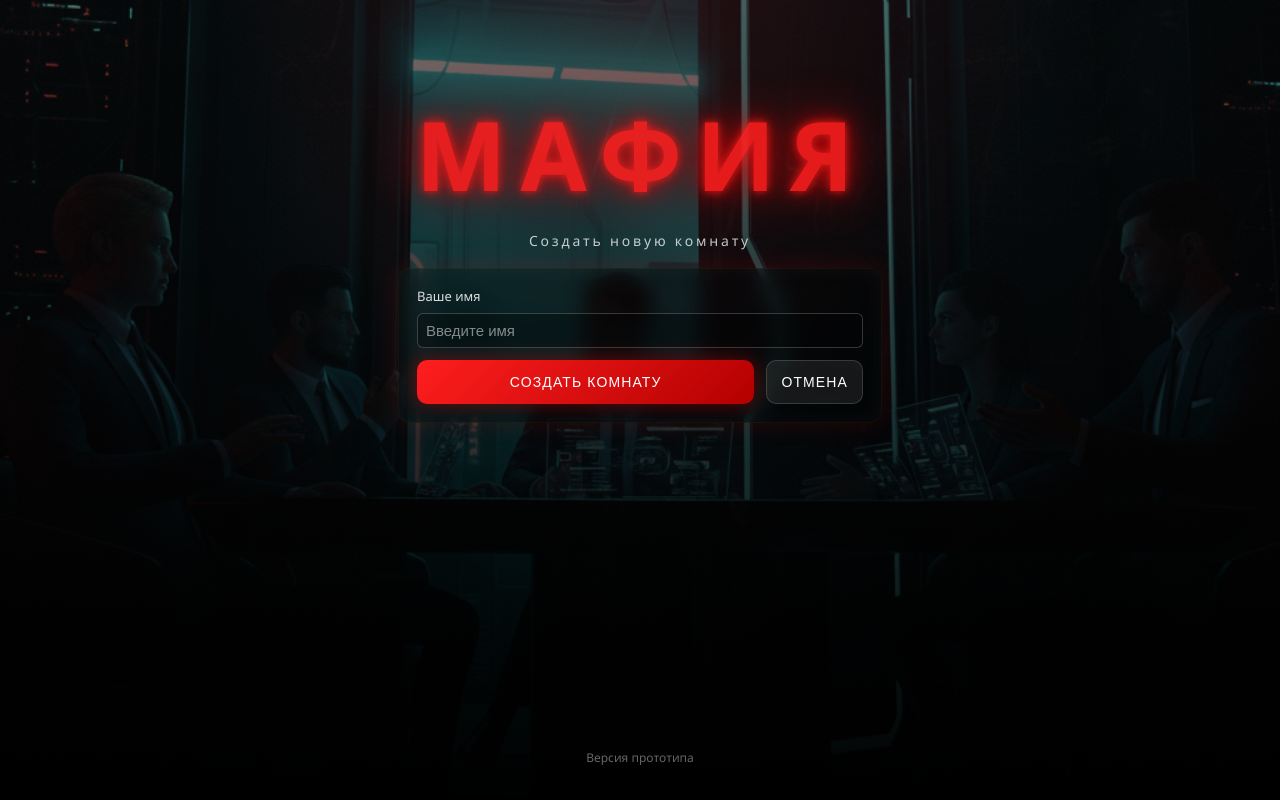
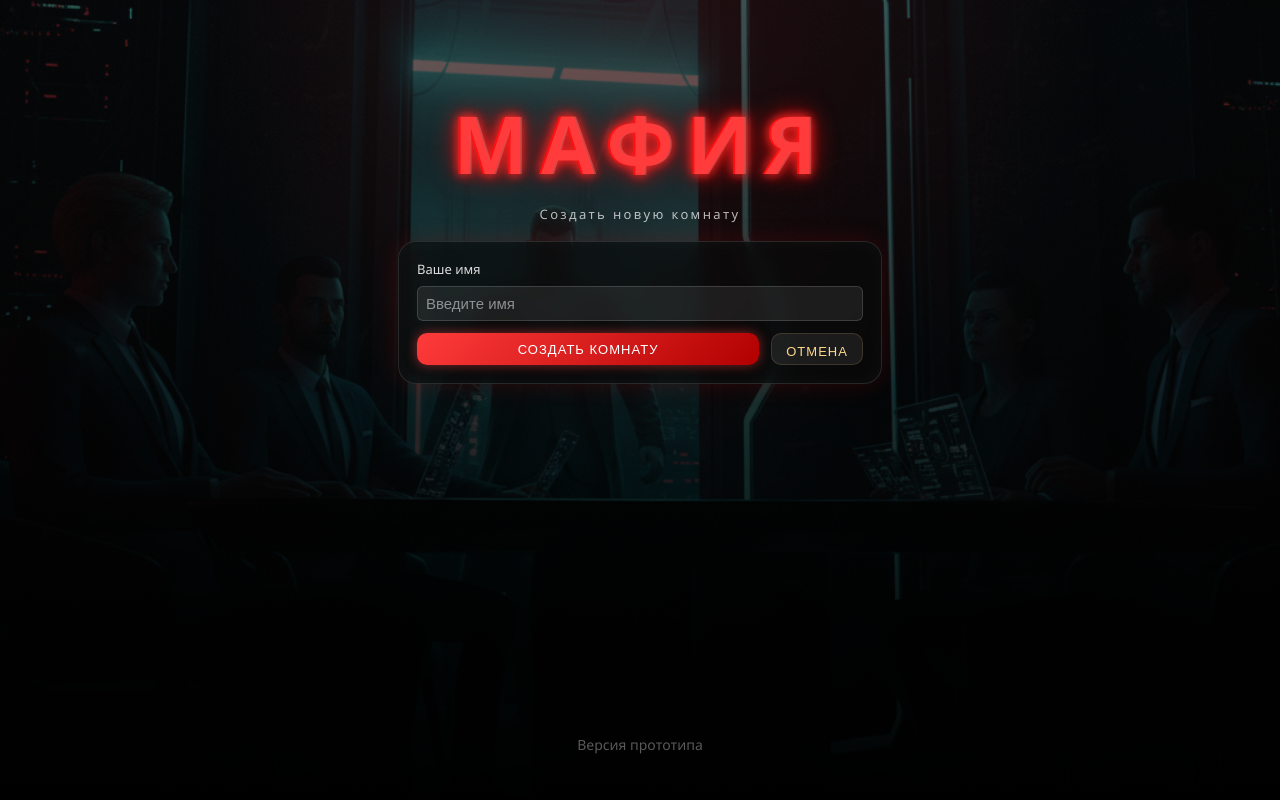
Before and after one commit to PlumGame/plummafiozi, a React (Vite) app: page /create in a window 1280 px wide. Built offline with nearby package versions, Linux system fonts and the light colour scheme.

Commit message:
Initial commit

```diff
--- a/src/pages/css/CreateRoom.css
+++ b/src/pages/css/CreateRoom.css
@@ -1,8 +1,8 @@
 /* ===== RESET ===== */
 * {
+  box-sizing: border-box;
   margin: 0;
   padding: 0;
-  box-sizing: border-box;
   -webkit-tap-highlight-color: transparent;
 }
 
@@ -49,7 +49,7 @@ html, body {
   to   { filter: brightness(0.65); }
 }
 
-/* ===== TITLE ===== */
+/* ===== TITLE WRAP ===== */
 .title-wrap {
   position: relative;
   z-index: 1;
@@ -57,7 +57,9 @@ html, body {
   text-align: center;
 }
 
+/* ===== MAFIA TITLE (SAME STYLE) ===== */
 .app-title {
+  position: relative;
   font-size: clamp(48px, 14vw, 96px);
   font-weight: 900;
   letter-spacing: 0.15em;
@@ -66,10 +68,33 @@ html, body {
     0 0 10px #ff1e1e,
     0 0 25px rgba(255,0,0,0.8),
     0 0 60px rgba(255,0,0,0.6);
-  animation: flicker 2.5s infinite, glitch 3s infinite;
+  animation: flicker 2.5s infinite;
 }
 
-/* МЕРЦАНИЕ */
+/* GLITCH LAYERS */
+.app-title::before,
+.app-title::after {
+  content: "МАФИЯ";
+  position: absolute;
+  inset: 0;
+  pointer-events: none;
+}
+
+.app-title::before {
+  color: #ff0000;
+  opacity: 0.7;
+  transform: translate(-2px, 0);
+  animation: glitchLeft 3s infinite;
+}
+
+.app-title::after {
+  color: #ff6a6a;
+  opacity: 0.5;
+  transform: translate(2px, 0);
+  animation: glitchRight 2.5s infinite;
+}
+
+/* ===== TITLE ANIMATIONS ===== */
 @keyframes flicker {
   0%, 100% { opacity: 1; }
   45% { opacity: 0.85; }
@@ -78,16 +103,21 @@ html, body {
   52% { opacity: 0.7; }
 }
 
-/* GLITCH */
-@keyframes glitch {
-  0% { transform: none; }
-  20% { transform: skew(-1deg); }
-  40% { transform: skew(1deg); }
-  60% { transform: translateX(-2px); }
-  80% { transform: translateX(2px); }
-  100% { transform: none; }
+@keyframes glitchLeft {
+  0%, 100% { transform: translate(0,0); }
+  20% { transform: translate(-2px, -1px); }
+  40% { transform: translate(2px, 1px); }
+  60% { transform: translate(-1px, 1px); }
 }
 
+@keyframes glitchRight {
+  0%, 100% { transform: translate(0,0); }
+  25% { transform: translate(2px, 0); }
+  50% { transform: translate(-2px, 0); }
+  75% { transform: translate(1px, -1px); }
+}
+
+/* ===== SUBTITLE ===== */
 .subtitle {
   margin-top: 10px;
   font-size: 14px;
@@ -151,7 +181,7 @@ html, body {
   cursor: not-allowed;
 }
 
-/* GHOST */
+/* GHOST BUTTON */
 .glow-btn.ghost {
   background: rgba(255,255,255,0.08);
   box-shadow: none;
--- a/src/pages/css/Lobby.css
+++ b/src/pages/css/Lobby.css
@@ -1,205 +1,344 @@
-/* ===== RESET ===== */
+/* Reset */
 * {
   margin: 0;
   padding: 0;
   box-sizing: border-box;
-  -webkit-tap-highlight-color: transparent;
 }
 
 html, body {
   width: 100%;
   height: 100%;
-  background: #000;
-  font-family: 'Segoe UI', system-ui, sans-serif;
-  overflow: hidden;
+  font-family: 'Segoe UI', sans-serif;
+  background: #0a0a0a;
+  overflow-x: hidden;
 }
 
-/* ===== SCREEN ===== */
+/* Screen */
 .screen-center {
   position: relative;
-  width: 100vw;
-  height: 100svh;
+  min-height: 100vh;
   display: flex;
   flex-direction: column;
   align-items: center;
   color: #fff;
-  z-index: 1;
+  background: radial-gradient(circle at top, #ff5a5a30, #000 80%);
 }
 
-/* ===== BACKGROUND ===== */
-.screen-center::before {
-  content: '';
-  position: absolute;
-  inset: 0;
-  background:
-    radial-gradient(circle at top, rgba(255,0,0,0.18), transparent 40%),
-    linear-gradient(to bottom, rgba(0,0,0,.35), #000),
-    url("../../assets/lo.jpg");
-  background-size: cover;
-  background-position: center;
-  pointer-events: none; /* клики проходят сквозь фон */
-  z-index: 0;
-  filter: contrast(1.1) brightness(0.6);
-  animation: bgPulse 8s infinite alternate;
-}
-
-@keyframes bgPulse {
-  from { filter: brightness(0.5); }
-  to { filter: brightness(0.7); }
-}
-
-/* ===== TITLE ===== */
+/* Title */
 .title-wrap {
   text-align: center;
   margin-top: 8vh;
-  position: relative;
-  z-index: 1;
 }
 
 .app-title {
-  font-size: clamp(48px, 14vw, 96px);
+  font-size: clamp(40px, 10vw, 80px);
   font-weight: 900;
-  letter-spacing: 0.15em;
-  color: #ff1e1e;
-  text-shadow:
-    0 0 10px #ff1e1e,
-    0 0 25px rgba(255,0,0,0.8),
-    0 0 60px rgba(255,0,0,0.6);
-  animation: flicker 2.5s infinite, glitch 3s infinite;
-}
-
-@keyframes flicker {
-  0%, 100% { opacity: 1; }
-  45% { opacity: 0.85; }
-  47% { opacity: 0.4; }
-  49% { opacity: 1; }
-  52% { opacity: 0.7; }
-}
-
-@keyframes glitch {
-  0% { transform: none; }
-  20% { transform: skew(-1deg); }
-  40% { transform: skew(1deg); }
-  60% { transform: translateX(-2px); }
-  80% { transform: translateX(2px); }
-  100% { transform: none; }
+  color: #ff2a2a;
+  text-shadow: 0 0 12px rgba(255,40,40,0.8), 0 0 30px rgba(255,0,0,0.4);
+  animation: flicker 3s infinite;
 }
 
 .subtitle {
-  margin-top: 12px;
-  font-size: 14px;
-  letter-spacing: 0.2em;
-  opacity: 0.75;
-  position: relative;
-  z-index: 1;
+  margin-top: 8px;
+  font-size: 13px;
+  opacity: 0.7;
 }
 
-/* ===== CARDS & SECTIONS ===== */
-.card, section {
-  background: rgba(0,0,0,0.28);
-  padding: 18px;
-  border-radius: 12px;
-  border: 1px solid rgba(255,200,50,0.06);
-  position: relative;
-  z-index: 1;
+.code-highlight {
+  color: #ffd84d;
 }
 
-/* ===== BUTTONS ===== */
+/* Lobby Container */
+.lobby-container {
+  width: 95%;
+  max-width: 720px;
+  padding: 18px;
+  margin-top: 20px;
+}
+
+/* Error Banner */
+.error-banner {
+  padding: 10px;
+  margin-bottom: 12px;
+  border-radius: 8px;
+  background: #3b1f1f;
+  color: #ffd1d1;
+  font-weight: 700;
+  text-align: center;
+}
+
+/* Top controls */
+.top-controls {
+  display: flex;
+  flex-wrap: wrap;
+  justify-content: space-between;
+  gap: 12px;
+  margin-bottom: 16px;
+}
+
+.code-group {
+  display: flex;
+  gap: 8px;
+  flex-wrap: wrap;
+}
+
+.room-code {
+  padding: 8px 12px;
+  border-radius: 10px;
+  background: rgba(0,0,0,0.35);
+  border: 1px solid rgba(255,200,50,0.1);
+  color: #ffd84d;
+  font-weight: 700;
+  min-width: 80px;
+  text-align: center;
+}
+
+.action-buttons {
+  display: flex;
+  flex-direction: row;
+  flex-wrap: wrap;
+  gap: 8px;
+}
+
+/* Players Section */
+.players-section {
+  background: rgba(0,0,0,0.28);
+  padding: 14px;
+  border-radius: 12px;
+  border: 1px solid rgba(255,200,50,0.08);
+}
+
+.players-section h3 {
+  margin-bottom: 10px;
+}
+
+/* Player list */
+.players-list {
+  list-style: none;
+  display: grid;
+  gap: 10px;
+}
+
+.player-item {
+  display: flex;
+  justify-content: space-between;
+  align-items: center;
+  padding: 12px;
+  border-radius: 12px;
+  background: rgba(255,255,255,0.05); /* было 0.02 — стало 0.05 */
+  border: 1px solid rgba(255,255,255,0.05); /* чуть ярче */
+  transition: transform 0.2s, box-shadow 0.2s;
+}
+
+.player-item.dead {
+  background: rgba(255,0,0,0.08); /* для выбывших игроков — красноватый */
+  border: 1px solid rgba(255,0,0,0.12);
+}
+
+.player-item:hover {
+  transform: translateY(-2px);
+  box-shadow: 0 6px 18px rgba(0,0,0,0.6);
+}
+
+
+.player-info {
+  display: flex;
+  align-items: center;
+  gap: 12px;
+}
+
+.player-avatar {
+  width: 46px;
+  height: 46px;
+  border-radius: 12px;
+  background: radial-gradient(circle at top, #ffd84d, #b68b2e);
+  display: flex;
+  justify-content: center;
+  align-items: center;
+  font-weight: 800;
+  color: #000;
+  font-size: 18px;
+}
+
+.player-name {
+  font-weight: 700;
+  color: #fff;
+}
+
+.host-label {
+  font-size: 12px;
+  color: #ffd84d;
+  margin-left: 6px;
+}
+
+.player-status {
+  font-size: 12px;
+  color: #cfcfcf;
+}
+
+.player-actions {
+  display: flex;
+  gap: 8px;
+  align-items: center;
+  flex-wrap: wrap;
+}
+
+.ready-status.ready {
+  color: #9ee29e;
+  font-weight: 700;
+}
+
+.ready-status.not-ready {
+  color: #ffd84d;
+  font-weight: 700;
+}
+
+/* Buttons */
 .glow-btn {
-  height: 44px;
+  height: 32px;
+  padding: 0 12px;
+  font-size: 13px;
   border-radius: 10px;
-  font-size: 14px;
-  letter-spacing: 0.08em;
-  text-transform: uppercase;
   border: none;
   cursor: pointer;
+  color: #fff;
+  background: linear-gradient(135deg, #ff3b3b, #b10000);
+  box-shadow: 0 0 12px rgba(255,60,60,0.5);
   transition: all 0.25s ease;
-  background: linear-gradient(135deg, #ff1e1e, #b30000);
-  color: #fff;
-  box-shadow: 0 0 20px rgba(255,0,0,0.4);
-  position: relative;
-  z-index: 1;
 }
 
 .glow-btn:hover {
-  transform: scale(1.03);
-  box-shadow: 0 0 35px rgba(255,0,0,0.7);
+  transform: translateY(-1px) scale(1.03);
+  box-shadow: 0 0 24px rgba(255,80,80,0.7);
+}
+
+.glow-btn:active {
+  transform: scale(0.97);
 }
 
 .glow-btn.ghost {
   background: rgba(255,255,255,0.08);
-  color: #fff;
-  backdrop-filter: blur(6px);
-  border: 1px solid rgba(255,255,255,0.15);
+  color: #ffd88a;
+  border: 1px solid rgba(255,210,120,0.15);
+  box-shadow: none;
 }
 
 .glow-btn.ghost:hover {
-  background: rgba(255,255,255,0.15);
+  background: rgba(255,255,255,0.14);
 }
 
-/* ===== INPUTS ===== */
-input[type="text"] {
-  display: block;
-  width: 100%;
-  margin-top: 8px;
-  padding: 8px;
-  border-radius: 6px;
-  border: 1px solid rgba(255,255,255,0.2);
-  background: rgba(0,0,0,0.3);
-  color: #fff;
-  outline: none;
-  position: relative;
-  z-index: 1;
+.glow-btn.ready-btn {
+  min-width: 80px;
 }
 
-input::placeholder {
-  color: rgba(255,255,255,0.5);
+/* Start game button */
+.glow-btn.start-game {
+  background: linear-gradient(135deg, #42f569, #1f8c2b);
+  box-shadow: 0 0 12px rgba(66,245,105,0.6);
 }
 
-/* ===== FOOTER ===== */
+/* Footer */
 .small-footer {
+  margin-top: auto;
+  padding: 12px 0;
+  font-size: 14px;
+  opacity: 0.35;
   text-align: center;
-  font-size: 12px;
-  opacity: 0.4;
-  padding-bottom: env(safe-area-inset-bottom);
-  margin-top: auto;
-  position: relative;
-  z-index: 1;
 }
 
-/* ===== PLAYER LIST ===== */
-ul {
-  list-style: none;
-  padding: 0;
-  margin: 0;
-  display: grid;
-  gap: 10px;
+/* Mobile */
+@media (max-width: 480px) {
+  .top-controls {
+    flex-direction: column;
+    align-items: stretch;
+  }
+
+  .action-buttons {
+    flex-direction: column;
+  }
+
+  .glow-btn {
+    width: 100%;
+  }
+
+  .ready-btn {
+    min-width: auto;
+    width: 100px;
+  }
 }
 
-li {
+/* Flicker animation */
+@keyframes flicker {
+  0%, 19%, 21%, 23%, 25%, 54%, 56%, 100% {opacity: 1;}
+  20%, 22%, 24%, 55% {opacity: 0.4;}
+}
+
+/* ===== Player item layout fix ===== */
+.player-item {
   display: flex;
   align-items: center;
-  justify-content: space-between;
+  justify-content: space-between; /* имя слева, действия справа */
   gap: 12px;
   padding: 10px 12px;
-  border-radius: 8px;
-  background: rgba(255,255,255,0.02);
-  border: 1px solid rgba(255,255,255,0.02);
-  position: relative;
-  z-index: 1;
+  overflow: hidden;               /* предотвращаем выход за границы */
 }
 
-li .avatar {
-  width: 44px;
-  height: 44px;
-  border-radius: 10px;
-  background: linear-gradient(180deg, rgba(255,216,77,0.08), rgba(255,200,50,0.03));
+/* Левая часть: аватар + имя */
+.player-info {
   display: flex;
   align-items: center;
-  justify-content: center;
-  color: #ffd84d;
-  font-weight: 800;
-  font-size: 16px;
-  position: relative;
-  z-index: 1;
+  gap: 12px;
+  min-width: 0;                   /* важно для ellipsis */
+  flex: 1 1 auto;                 /* занимает доступное место */
 }
+
+/* Правая часть: кнопки */
+.player-actions {
+  display: flex;
+  gap: 8px;
+  align-items: center;
+  flex: 0 0 auto;                 /* не растягиваемся, остаёмся компактными */
+  white-space: nowrap;            /* не переносим текст внутри кнопок */
+}
+
+/* Кнопки: позволяем им сжиматься, но не ломать строку */
+.player-actions .glow-btn {
+  flex: 0 0 auto;
+  min-width: 64px;
+  padding: 6px 10px;
+  height: 32px;
+  font-size: 13px;
+}
+
+/* Если места совсем мало — показываем компактный вариант */
+.player-actions .glow-btn.small-text {
+  min-width: 48px;
+  padding: 4px 8px;
+  font-size: 12px;
+  height: 28px;
+}
+
+/* Имя игрока: обрезаем длинные имена */
+.player-name {
+  overflow: hidden;
+  text-overflow: ellipsis;
+  white-space: nowrap;
+}
+
+/* Мобильная адаптация: кнопки под именем, если не помещаются */
+@media (max-width: 480px) {
+  .player-item {
+    flex-direction: column;
+    align-items: stretch;
+    gap: 8px;
+    padding: 8px;
+  }
+  .player-info { flex-direction: row; gap: 10px; }
+  .player-actions {
+    justify-content: flex-end;
+    width: 100%;
+    order: 2;
+    flex-wrap: wrap;
+  }
+  .player-actions .glow-btn { flex: 1 1 48%; min-width: 0; }
+}
```
Also changed, not shown: src/pages/Lobby.jsx (+53 -135 lines), 1 other file (tests, documents, lock files or other folders).
